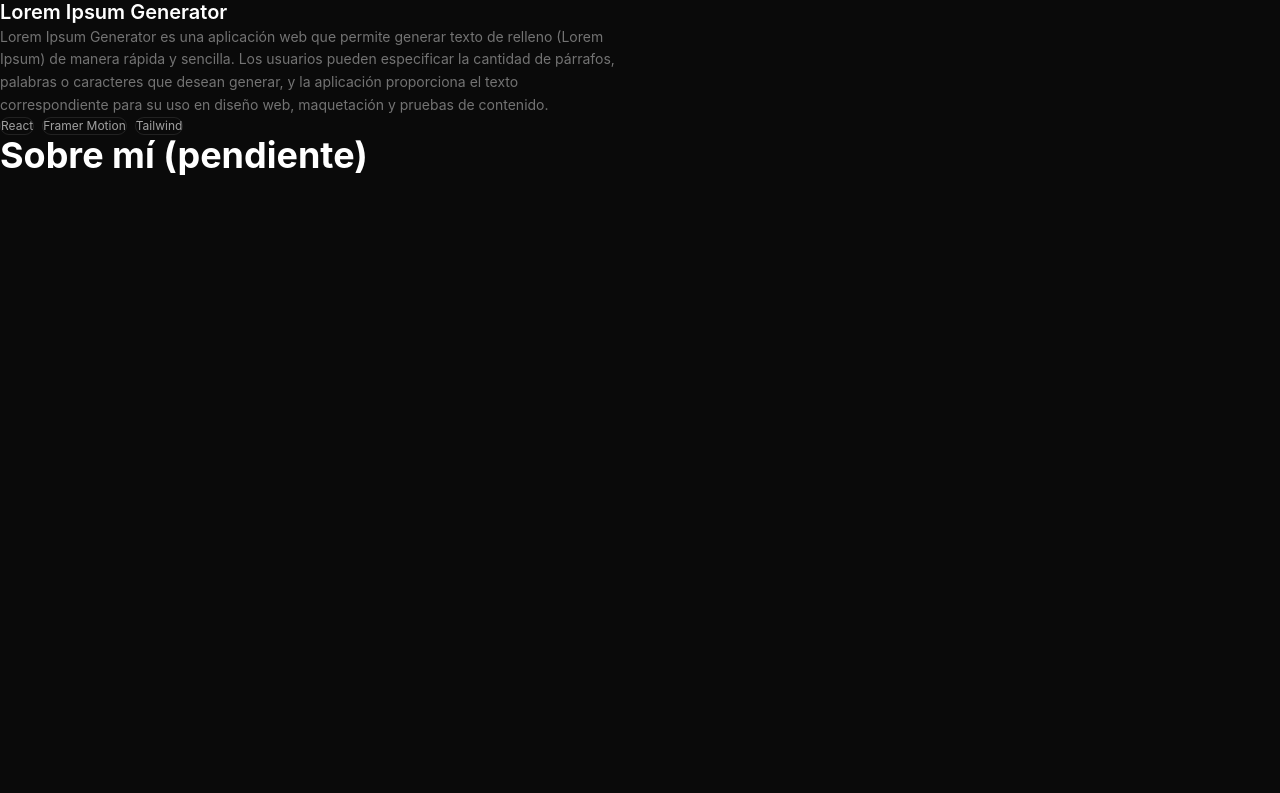
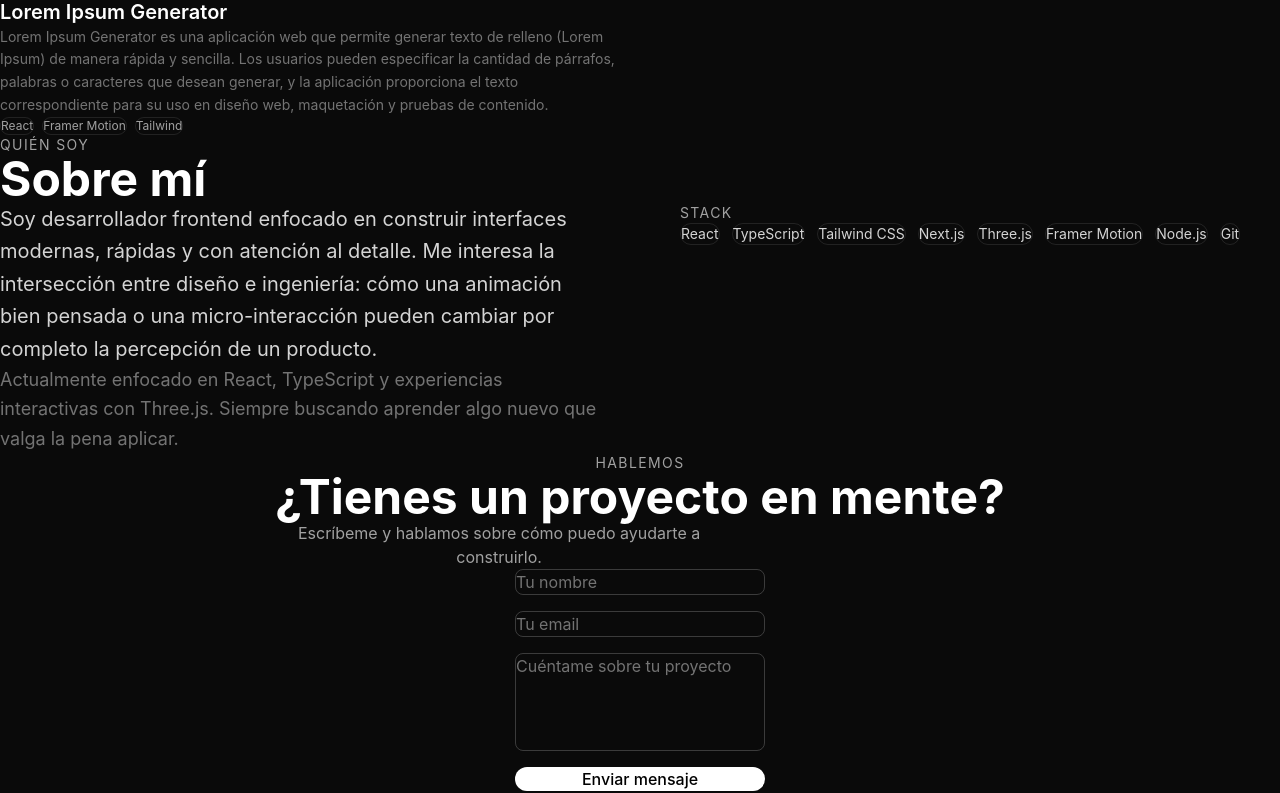
Before and after one commit to joserea-uees/Portfolio, a React app: page / in a window 1280 px wide. Shown: the part 1703-2496 px from the top of the page. Built offline with nearby package versions, Linux system fonts and the light colour scheme; the HTML template or start-up script is replaced by a standard one.

Commit message:
[FEAT] - Informacion de prueba

```diff
--- a/src/components/sections/About.tsx
+++ b/src/components/sections/About.tsx
@@ -1,11 +1,54 @@
 import FadeIn from '../ui/FadeIn'
+
+const skills = [
+  'React', 'TypeScript', 'Tailwind CSS', 'Next.js',
+  'Three.js', 'Framer Motion', 'Node.js', 'Git',
+]
 
 export default function About() {
   return (
-    <section id="about" className="min-h-screen py-20 px-8 md:px-16">
+    <section id="about" className="py-32 px-8 md:px-16">
       <FadeIn>
-        <h2 className="text-3xl md:text-4xl font-bold text-white">Sobre mí (pendiente)</h2>
+        <p className="text-neutral-400 text-sm tracking-widest uppercase mb-3">
+          Quién soy
+        </p>
+        <h2 className="text-3xl md:text-5xl font-bold text-white mb-16">
+          Sobre mí
+        </h2>
       </FadeIn>
+
+      <div className="grid grid-cols-1 md:grid-cols-2 gap-12 md:gap-20">
+        <FadeIn>
+          <p className="text-neutral-300 text-lg md:text-xl leading-relaxed">
+            Soy desarrollador frontend enfocado en construir interfaces
+            modernas, rápidas y con atención al detalle. Me interesa la
+            intersección entre diseño e ingeniería: cómo una animación bien
+            pensada o una micro-interacción pueden cambiar por completo la
+            percepción de un producto.
+          </p>
+          <p className="text-neutral-500 text-base md:text-lg leading-relaxed mt-6">
+            Actualmente enfocado en React, TypeScript y experiencias
+            interactivas con Three.js. Siempre buscando aprender algo nuevo
+            que valga la pena aplicar.
+          </p>
+        </FadeIn>
+
+        <FadeIn delay={0.1}>
+          <p className="text-neutral-400 text-sm tracking-widest uppercase mb-6">
+            Stack
+          </p>
+          <div className="flex flex-wrap gap-3">
+            {skills.map((skill) => (
+              <span
+                key={skill}
+                className="text-sm px-4 py-2 rounded-full border border-white/10 text-neutral-300"
+              >
+                {skill}
+              </span>
+            ))}
+          </div>
+        </FadeIn>
+      </div>
     </section>
   )
 }
--- a/src/components/sections/Contact.tsx
+++ b/src/components/sections/Contact.tsx
@@ -1,10 +1,83 @@
+import { useState } from 'react'
 import FadeIn from '../ui/FadeIn'
+import Button from '../ui/Button'
+
+const FORMSPREE_URL = 'https://formspree.io/f/TU_ID_AQUI'
 
 export default function Contact() {
+  const [status, setStatus] = useState<'idle' | 'sending' | 'sent' | 'error'>('idle')
+
+  async function handleSubmit(e: React.FormEvent<HTMLFormElement>) {
+    e.preventDefault()
+    setStatus('sending')
+
+    const form = e.currentTarget
+    const data = new FormData(form)
+
+    try {
+      const res = await fetch(FORMSPREE_URL, {
+        method: 'POST',
+        body: data,
+        headers: { Accept: 'application/json' },
+      })
+
+      if (res.ok) {
+        setStatus('sent')
+        form.reset()
+      } else {
+        setStatus('error')
+      }
+    } catch {
+      setStatus('error')
+    }
+  }
+
   return (
-    <section id="contact" className="min-h-screen py-20 px-8 flex items-center justify-center">
+    <section id="contact" className="py-32 px-8 md:px-16 flex flex-col items-center text-center">
       <FadeIn>
-        <h2 className="text-3xl md:text-4xl font-bold text-white">Contacto (pendiente)</h2>
+        <p className="text-neutral-400 text-sm tracking-widest uppercase mb-3">
+          Hablemos
+        </p>
+        <h2 className="text-3xl md:text-5xl font-bold text-white mb-6">
+          ¿Tienes un proyecto en mente?
+        </h2>
+        <p className="text-neutral-400 max-w-md mx-auto mb-12">
+          Escríbeme y hablamos sobre cómo puedo ayudarte a construirlo.
+        </p>
+      </FadeIn>
+
+      <FadeIn delay={0.1}>
+        <form onSubmit={handleSubmit} className="w-full max-w-md flex flex-col gap-4 text-left">
+          <input
+            type="text"
+            name="name"
+            placeholder="Tu nombre"
+            required
+            className="bg-transparent border border-white/20 rounded-lg px-4 py-3 text-white placeholder:text-neutral-500 focus:outline-none focus:border-white/50 transition-colors"
+          />
+          <input
+            type="email"
+            name="email"
+            placeholder="Tu email"
+            required
+            className="bg-transparent border border-white/20 rounded-lg px-4 py-3 text-white placeholder:text-neutral-500 focus:outline-none focus:border-white/50 transition-colors"
+          />
+          <textarea
+            name="message"
+            placeholder="Cuéntame sobre tu proyecto"
+            required
+            rows={4}
+            className="bg-transparent border border-white/20 rounded-lg px-4 py-3 text-white placeholder:text-neutral-500 focus:outline-none focus:border-white/50 transition-colors resize-none"
+          />
+
+            <Button type="submit" variant="primary">
+                {status === 'sending' ? 'Enviando...' : status === 'sent' ? 'Enviado ✓' : 'Enviar mensaje'}
+            </Button>
+
+          {status === 'error' && (
+            <p className="text-red-400 text-sm">Hubo un error. Intenta de nuevo.</p>
+          )}
+        </form>
       </FadeIn>
     </section>
   )
--- a/src/components/ui/Button.tsx
+++ b/src/components/ui/Button.tsx
@@ -6,9 +6,10 @@ interface ButtonProps {
   href?: string
   onClick?: () => void
   variant?: 'primary' | 'secondary'
+  type?: 'button' | 'submit'
 }
 
-export default function Button({ children, href, onClick, variant = 'primary' }: ButtonProps) {
+export default function Button({ children, href, onClick, variant = 'primary', type = 'button' }: ButtonProps) {
   const baseStyles = 'px-6 py-3 rounded-full font-medium inline-block'
   const variants = {
     primary: 'bg-white text-black',
@@ -32,7 +33,7 @@ export default function Button({ children, href, onClick, variant = 'primary' }:
   }
 
   return (
-    <motion.button onClick={onClick} className={classes} {...motionProps}>
+    <motion.button type={type} onClick={onClick} className={classes} {...motionProps}>
       {children}
     </motion.button>
   )
```
